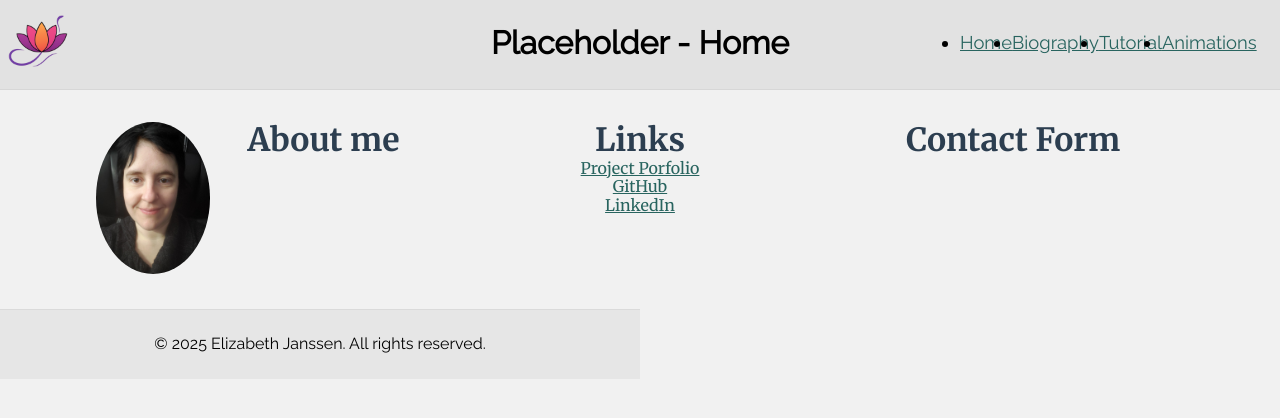
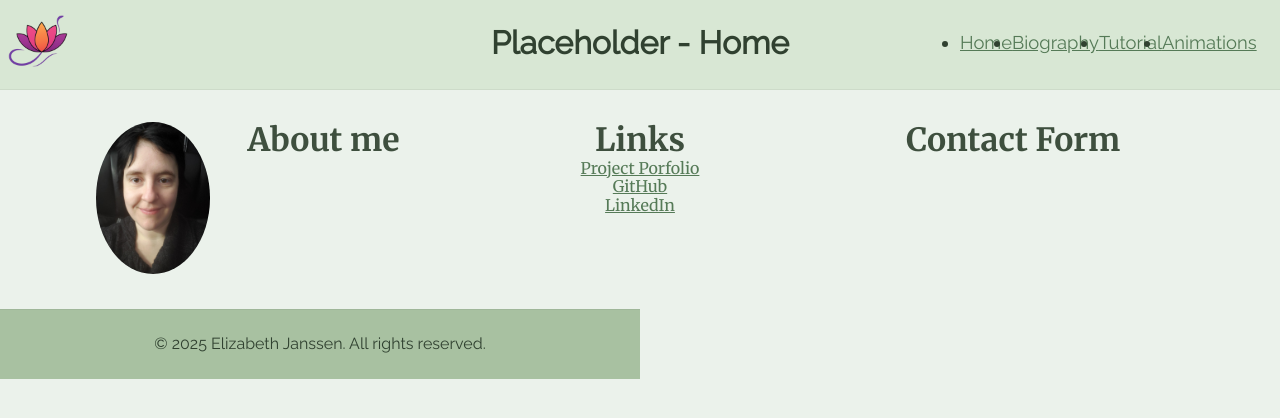
Before and after one commit to emjanssen/comm2019-finalproject-summer2025, a PHP site: page /index.html in a window 1280 px wide. Shown: the top 418 px of the page. Run offline with PHP 8.4, Linux system fonts and the light colour scheme.

Commit message:
going with green colour scheme

```diff
--- a/css/main.css
+++ b/css/main.css
@@ -10,28 +10,28 @@
 
 :root {
     /* Background Colours */
-    --header-background-color: #e2e2e2;
-    --footer-background-color: #e6e6e6;
-    --body-background-color: #f1f1f1;
+    --header-background-color: #d8e7d4;
+    --footer-background-color: #a8c1a1;
+    --body-background-color: #ebf2eb;
 
     /* Fonts */
     --body-font-family: "Merriweather", serif;
     --body-font-weight: 400;
     --body-font-style: normal;
-    --body-text-color: #2c3e50;
+    --body-text-color: #3e4f3e;
 
     --header-footer-font-family: "Raleway", sans-serif;
     --header-footer-font-weight: 400;
     --header-footer-font-style: normal;
-    --header-font-colour: black;
-    --footer-font-colour: black;
+    --header-font-colour: #304130;
+    --footer-font-colour: #304130;
 
     /* Links */
-    --links-unvisited-font-color: rgb(40, 100, 95);
-    --links-visited-font-color: rgb(60, 120, 110);
-    --links-hover-font-color: rgb(90, 150, 140);
-    --links-active-font-color: rgb(30, 85, 80);
-    --links-focus-outline-color: rgb(115, 175, 165);
+    --links-unvisited-font-color: #557a57;
+    --links-visited-font-color: #496b49;
+    --links-hover-font-color: #3d593d;
+    --links-active-font-color: #2b3f2b;
+    --links-focus-outline-color: #9cc49c;
 }
 
 /* - - - Body - - - */
```
